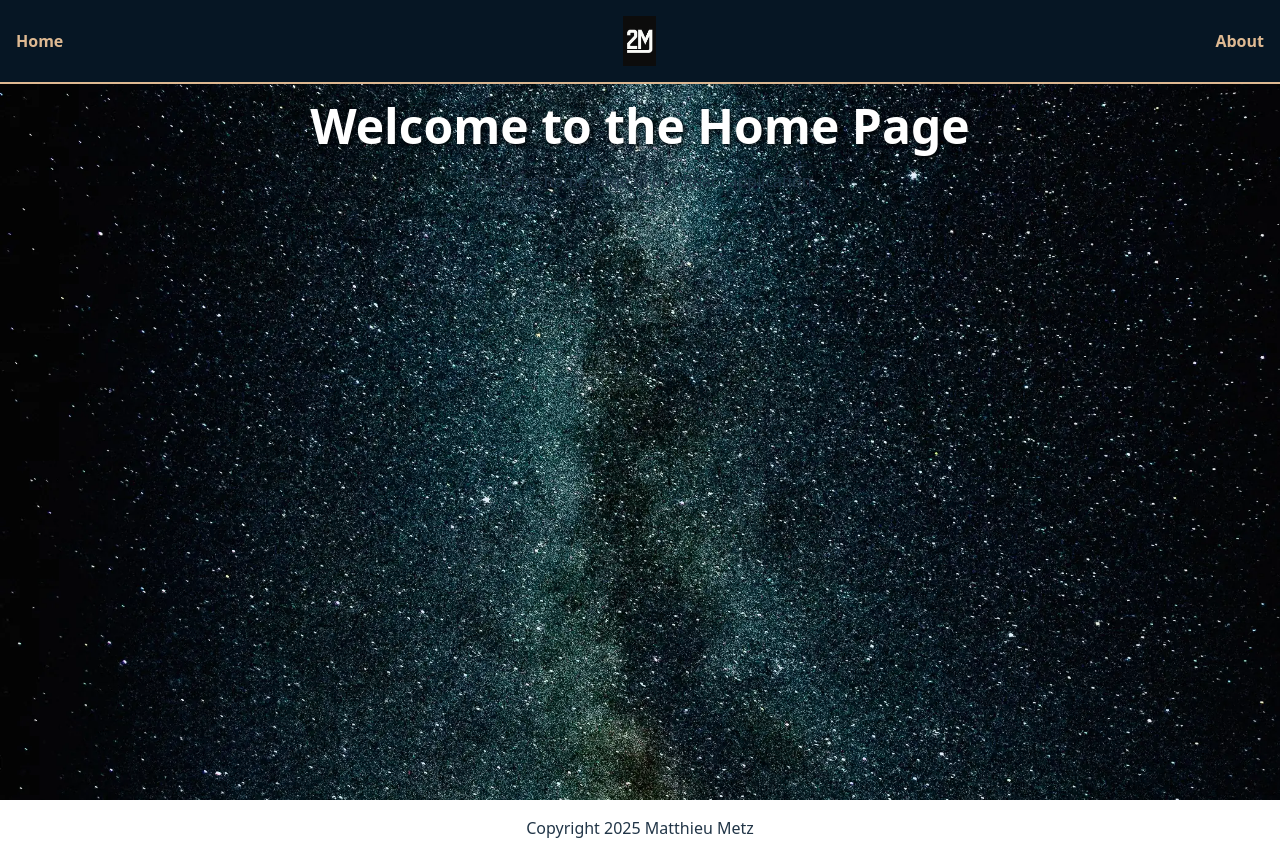
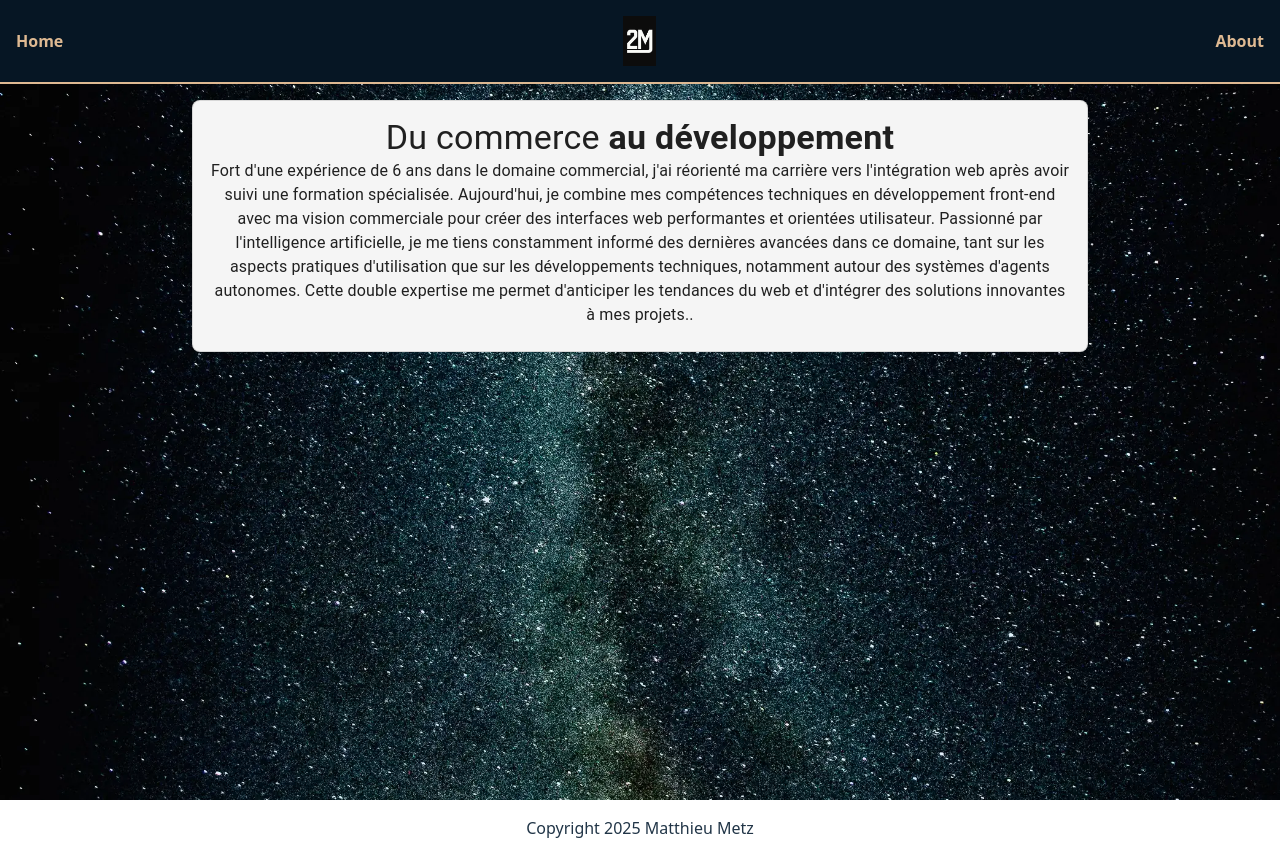
Before and after one commit to RioZeitsef/Portfolio_Matthieu, a React (Vite) app in the folder my-react-app/: page / in a window 1280 px wide. Built offline with nearby package versions, Linux system fonts and the light colour scheme.

Commit message:
add the first description card without css modification

```diff
--- a/my-react-app/src/assets/Pages/Home.jsx
+++ b/my-react-app/src/assets/Pages/Home.jsx
@@ -1,12 +1,20 @@
 import React from "react";
 import Styles from "../css/Pages.module.css";
+import DescriptionCard from "../components/DescriptionCard";
 
 const Home = () => {
     return (
         <div className={Styles.homeContainer}>
             <div className="home">
-                <h1 className="littletitle">Welcome to the Home Page</h1>
-                <p>This is the home page of our React application.</p>
+                <DescriptionCard
+                    title={<span>Du commerce <strong>au développement</strong></span>}
+                    titleVariant="h4"
+                    description="Fort d'une expérience de 6 ans dans le domaine commercial, j'ai réorienté ma carrière vers l'intégration web après avoir suivi une formation spécialisée. Aujourd'hui, je combine mes compétences techniques en développement front-end avec ma vision commerciale pour créer des interfaces web performantes et orientées utilisateur. Passionné par l'intelligence artificielle, je me tiens constamment informé des dernières avancées dans ce domaine, tant sur les aspects pratiques d'utilisation que sur les développements techniques, notamment autour des systèmes d'agents autonomes. Cette double expertise me permet d'anticiper les tendances du web et d'intégrer des solutions innovantes à mes projets.."
+                    descriptionVariant="body1"
+                    width="100%"
+                    showBullet={false}
+                    cardStyles={{ backgroundColor: '#f5f5f5', borderRadius: '8px' }}
+                />
             </div>
         </div>
     );
--- /dev/null
+++ b/my-react-app/src/assets/components/DescriptionCard.jsx
@@ -0,0 +1,51 @@
+import Box from '@mui/material/Box';
+import Card from '@mui/material/Card';
+import CardContent from '@mui/material/CardContent';
+import Typography from '@mui/material/Typography';
+import PropTypes from 'prop-types';
+import Styles from '../css/DescriptionCard.module.css';
+
+const bull = (
+  <Box
+    component="span"
+    sx={{ display: 'inline-block', mx: '2px', transform: 'scale(0.8)' }}
+  >
+  </Box>
+);
+
+export default function DescriptionCard({
+  title,
+  titleVariant = "h3",
+  description,
+  descriptionVariant = "body2",
+  showBullet = true,
+  cardStyles = {},
+}) {
+  return (
+    <Box sx={{ width: '70%', margin: 'auto', padding: '20px' }}>
+      <Card variant="outlined" sx={cardStyles}>
+        <CardContent>
+          <Typography variant={titleVariant} component="div">
+            {title}
+            {showBullet && bull}
+          </Typography>
+          <Typography variant={descriptionVariant}>
+            {description}
+            <br />
+          </Typography>
+        </CardContent>
+      </Card>
+    </Box>
+  );
+}
+
+// Définition des PropTypes pour validation
+DescriptionCard.propTypes = {
+  title: PropTypes.node.isRequired,
+  titleVariant: PropTypes.string,
+  description: PropTypes.node.isRequired,
+  descriptionVariant: PropTypes.string,
+  width: PropTypes.oneOfType([PropTypes.number, PropTypes.string]),
+  showBullet: PropTypes.bool,
+  cardStyles: PropTypes.object
+};
--- /dev/null
+++ b/my-react-app/src/assets/css/DescriptionCard.module.css
@@ -0,0 +1,15 @@
+.box {
+    width: '100%';
+    margin: auto;
+    padding: '20px';
+    background-color: red;
+}
+
+.card {
+    width: '100%';
+    margin: auto;
+    padding: '20px';
+    background-color: white;
+    border-radius: 10px;
+    box-shadow: 0 4px 8px rgba(0, 0, 0, 0.2);
+}
```
